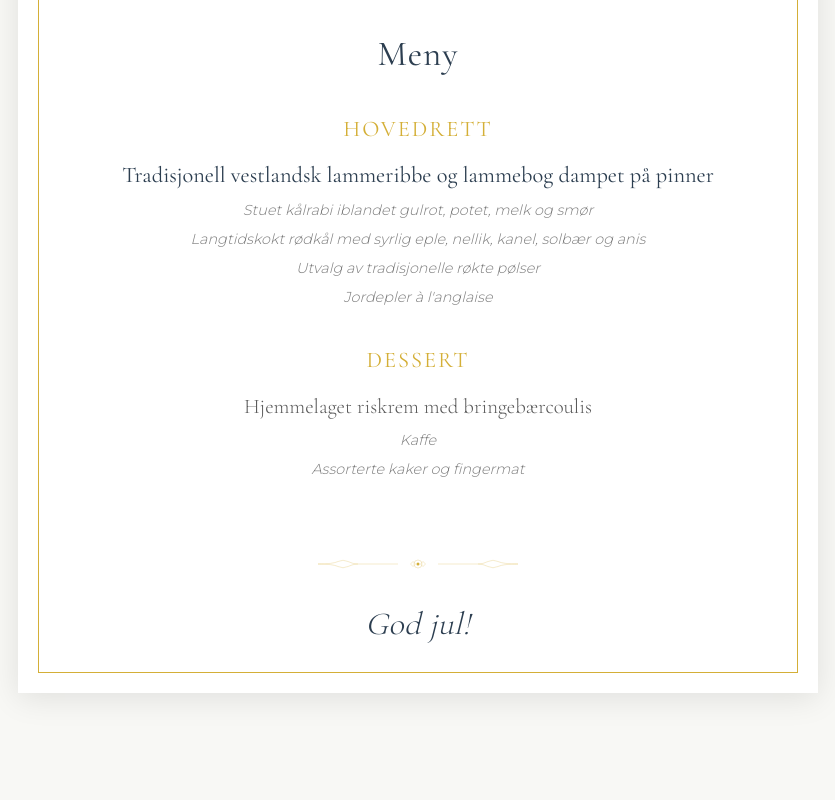
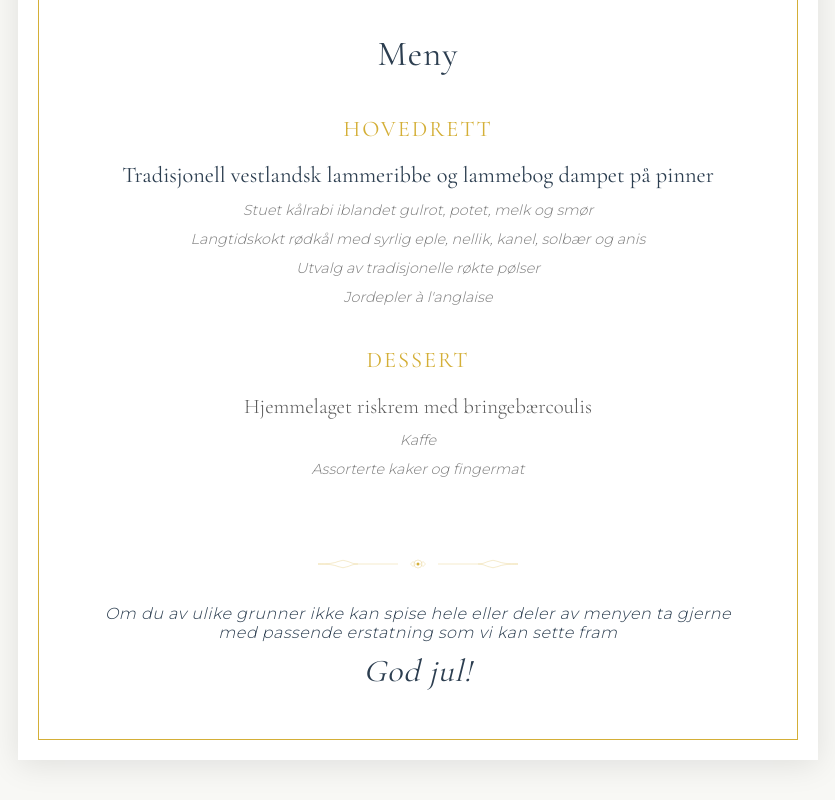
Before and after one commit to nicomen/jul2025, a plain HTML site: page index.html in a window 1280 px wide. Shown: the part 850-1650 px from the top of the page, without its empty margins (222-1057 px from the left). Before the commit the page ends 1583 px from the top, so only its background shows below. Drawn offline with nearby package versions, Linux system fonts and the light colour scheme.

Commit message:
Ta med info om erstatning

```diff
--- a/index.html
+++ b/index.html
@@ -244,11 +244,16 @@
         }
 
         footer p:first-child {
-            font-family: 'Cormorant Garamond', serif;
-            font-size: 2rem;
+            font-family: 'Montserrat', sans-serif;
+            font-size: 1rem;
             color: #2c3e50;
+            width: 80%;
+            margin: auto;
             margin-bottom: 10px;
             font-style: italic;
+        }
+        footer h2 {
+           font-style: italic;
         }
 
         .decoration {
@@ -385,7 +390,8 @@
             </div>
         </div>
         <footer>
-            <p>God jul!</p>
+            <p>Om du av ulike grunner ikke kan spise hele eller deler av menyen ta gjerne med passende erstatning som vi kan sette fram</p>
+            <h2>God jul!</h2>
         </footer>
     </div>
 </body>
```
